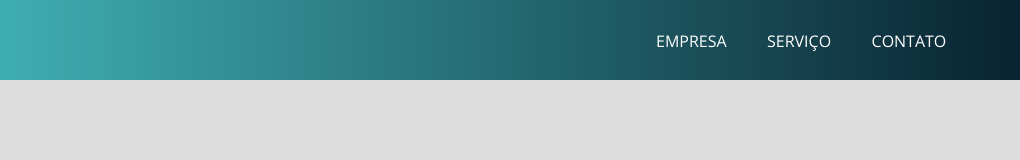
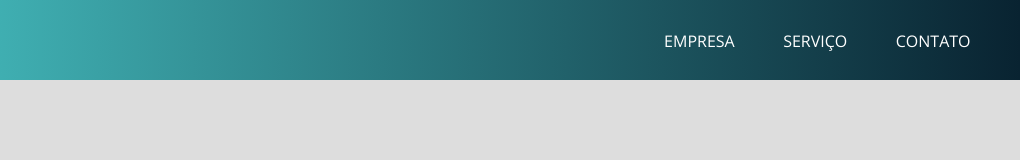
Before and after one commit to devlobao84/dashboard-commcepta, a plain HTML site: page Dados/Page/index.html in a window 1280 px wide. Shown: the full height of the page, 260-1280 px from the left. Drawn offline with nearby package versions, Linux system fonts and the light colour scheme.

Commit message:
style header

```diff
--- a/Dados/Page/style.css
+++ b/Dados/Page/style.css
@@ -38,6 +38,6 @@ nav {
      color: white;
      font-weight:500;
      margin-top: 15px;
-     margin-left: 10%;
+     margin-left: 12%;
 
 }
```
